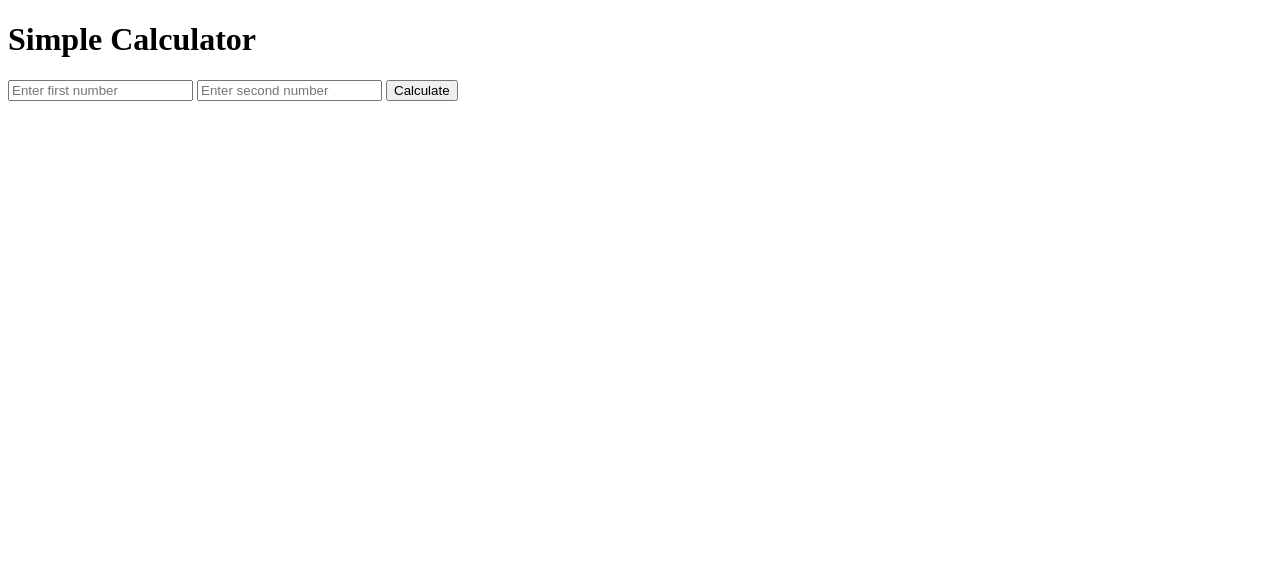
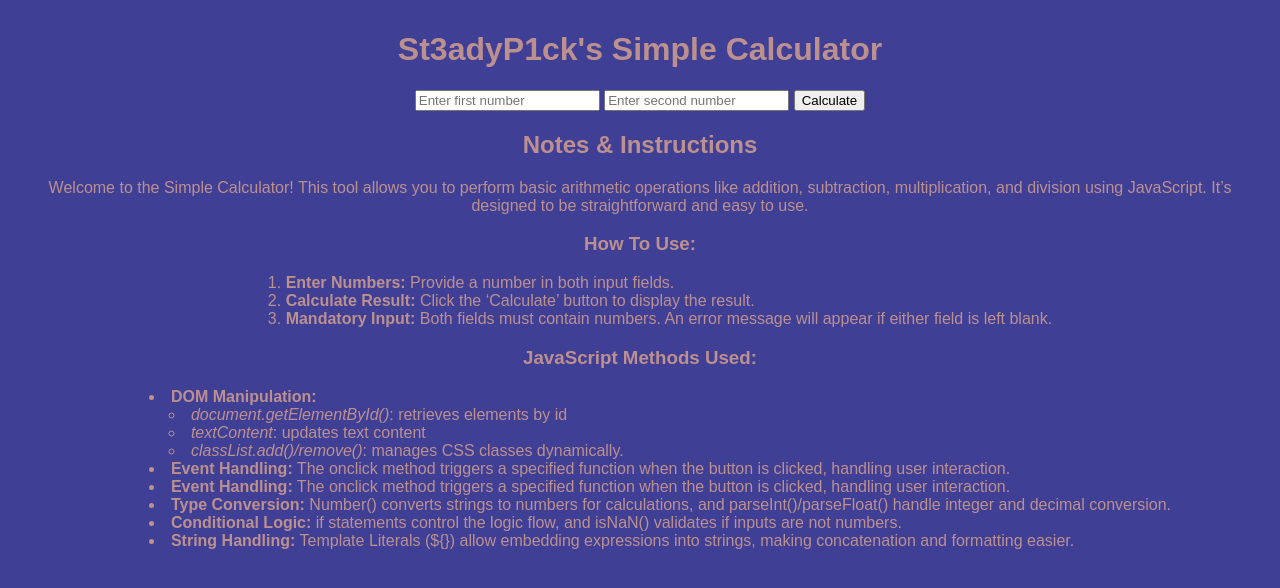
Before and after one commit to st3adyp1ck/playground, a plain HTML site: page Challenges/Calculator/index.html in a window 1280 px wide. Drawn offline with Linux system fonts and the light colour scheme.

Commit message:
Built Calc Page

```diff
--- a/Challenges/Calculator/index.html
+++ b/Challenges/Calculator/index.html
@@ -3,22 +3,120 @@
   <head>
     <meta charset="UTF-8" />
     <meta name="viewport" content="width=device-width, initial-scale=1.0" />
-    <title>Simple Calculator</title>
+    <title>St3adyP1ck's Simple Calculator</title>
     <style>
+      /* Global styles */
+      html {
+        background-color: rgb(63, 63, 149);
+        color: #bd9090;
+        font-family: Arial, sans-serif;
+      }
+
+      body {
+        margin: 0 auto;
+        padding: 10px;
+        text-align: center;
+        max-width: 1200px;
+      }
+
+      /* Lists: Unordered and ordered lists share similar styles */
+      ul,
+      ol {
+        list-style-position: inside;
+        text-align: left;
+        margin: 0 auto;
+        width: fit-content;
+      }
+
+      /* Error styling for invalid input */
       .error {
         color: red;
         font-weight: bold;
+      }
+
+      .domlist {
+        list-style-position: inside;
+        text-align: left;
+        margin: 0 auto;
+        width: fit-content;
+        padding-left: 0;
+        margin-left: 20px;
       }
     </style>
   </head>
 
   <body>
-    <h1>Simple Calculator</h1>
+    <h1>St3adyP1ck's Simple Calculator</h1>
+
+    <!-- Input fields for numbers -->
     <input type="text" id="num1" placeholder="Enter first number" />
     <input type="text" id="num2" placeholder="Enter second number" />
+
+    <!-- Button to trigger the calculation -->
     <button id="calculateBtn">Calculate</button>
+
+    <!-- Area where the result will be displayed -->
     <p id="result"></p>
 
+    <h2>Notes & Instructions</h2>
+    <p>
+      Welcome to the Simple Calculator! This tool allows you to perform basic arithmetic
+      operations like addition, subtraction, multiplication, and division using
+      JavaScript. It’s designed to be straightforward and easy to use.
+    </p>
+
+    <h3>How To Use:</h3>
+
+    <!-- Step-by-step instructions for the calculator -->
+    <ol>
+      <li><strong>Enter Numbers:</strong> Provide a number in both input fields.</li>
+
+      <li>
+        <strong>Calculate Result:</strong> Click the ‘Calculate’ button to display the
+        result.
+      </li>
+
+      <li>
+        <strong>Mandatory Input:</strong> Both fields must contain numbers. An error
+        message will appear if either field is left blank.
+      </li>
+    </ol>
+
+    <h3>JavaScript Methods Used:</h3>
+
+    <!-- Explanation of the JavaScript methods applied in the script -->
+    <ul>
+      <li>
+        <strong>DOM Manipulation:</strong>
+        <ul class="domlist">
+          <li><em>document.getElementById()</em>: retrieves elements by id</li>
+          <li><em>textContent</em>: updates text content</li>
+          <li><em>classList.add()/remove()</em>: manages CSS classes dynamically.</li>
+        </ul>
+      </li>
+      <li>
+        <strong>Event Handling:</strong> The onclick method triggers a specified function
+        when the button is clicked, handling user interaction.
+      </li>
+      <li>
+        <strong>Event Handling:</strong> The onclick method triggers a specified function
+        when the button is clicked, handling user interaction.
+      </li>
+      <li>
+        <strong>Type Conversion:</strong> Number() converts strings to numbers for
+        calculations, and parseInt()/parseFloat() handle integer and decimal conversion.
+      </li>
+      <li>
+        <strong>Conditional Logic:</strong> if statements control the logic flow, and
+        isNaN() validates if inputs are not numbers.
+      </li>
+      <li>
+        <strong>String Handling:</strong> Template Literals (${}) allow embedding
+        expressions into strings, making concatenation and formatting easier.
+      </li>
+    </ul>
+
+    <!-- Link to the external JavaScript file -->
     <script src="script.js"></script>
   </body>
 </html>
```
Also changed, not shown: 2 other files.
